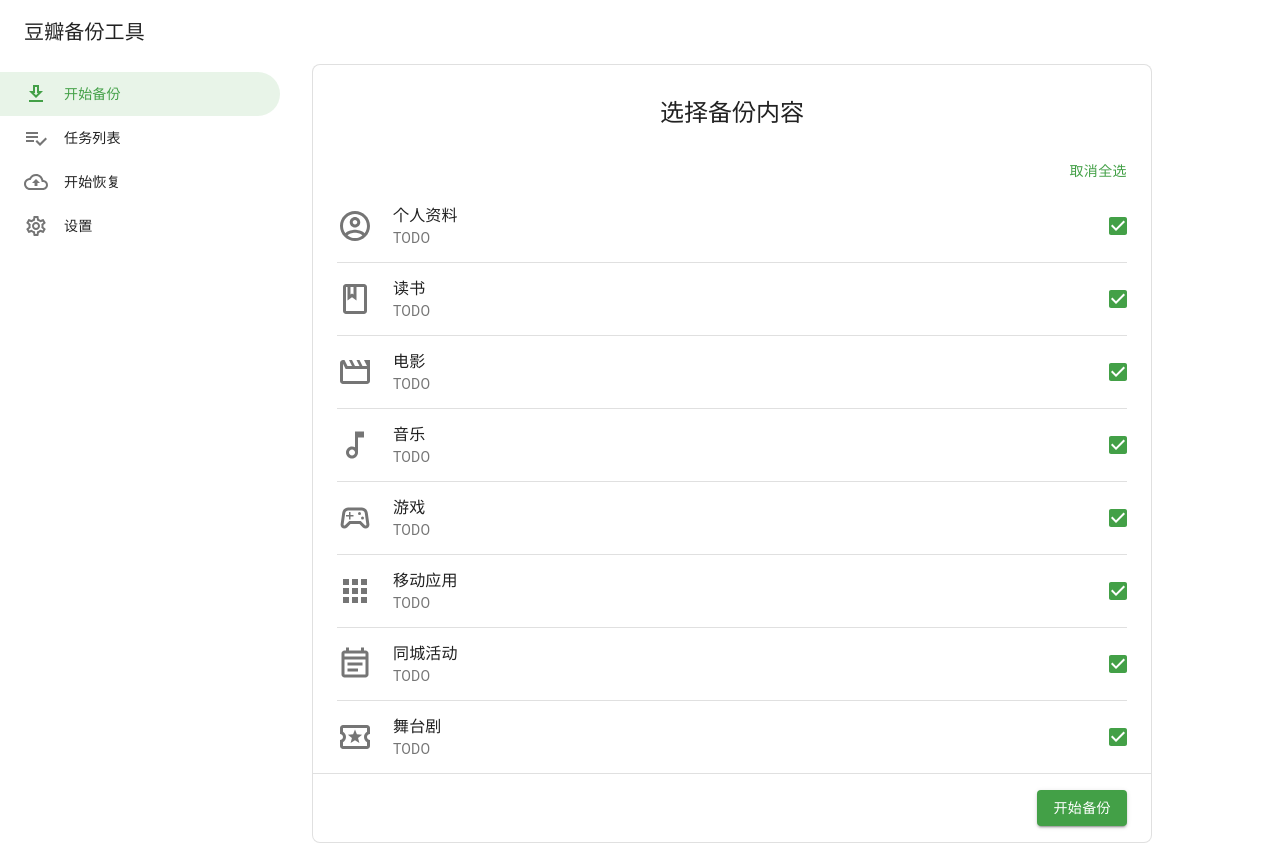
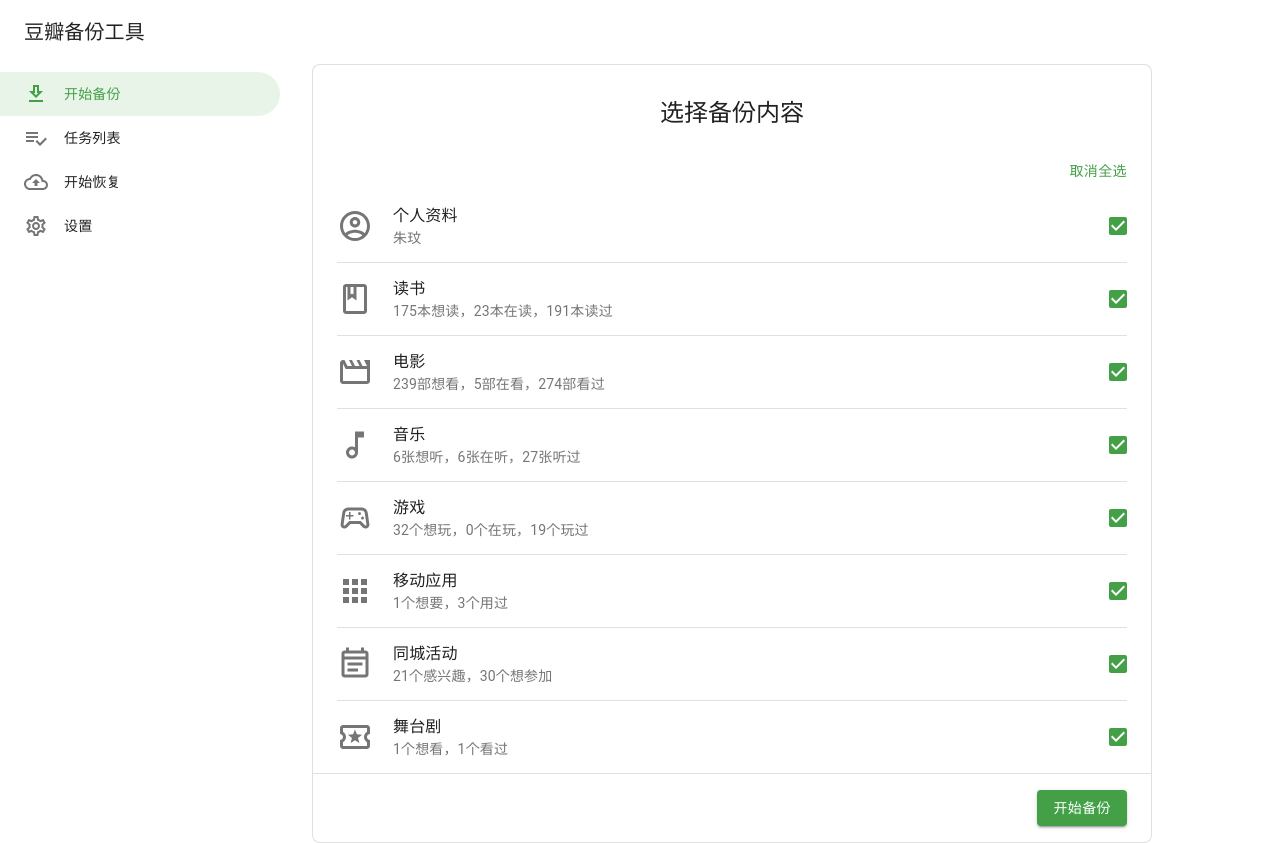
Before and after one commit to ShuyunYuan/douban-backup, a React (Create React App) app: page /backup/add-account in a window 1280 px wide. Both pictures are taken after typing "Sample", "Sample123" into the empty fields and a click on the button "登录". Built offline with nearby package versions, Linux system fonts and the light colour scheme.

Commit message:
Improve select content.

```diff
--- a/src/api/UserItem.ts
+++ b/src/api/UserItem.ts
@@ -2,16 +2,27 @@
 
 export enum UserItemStatus {
   ATTEND = 'attend',
+  COLLECT = 'collect',
+  DOING = 'doing',
   WISH = 'wish',
-  DO = 'do',
-  COLLECT = 'collect',
+}
+
+export enum UserItemType {
+  APP = 'app',
+  BOOK = 'book',
+  DRAMA = 'drama',
+  EVENT = 'event',
+  GAME = 'game',
+  MOVIE = 'movie',
+  MUSIC = 'music',
+  REVIEW = 'review',
 }
 
 export default interface UserItem {
   //celebrities: Celebrity[];
   status: UserItemStatus;
   total: number;
-  type: string;
+  type: UserItemType;
   //reviews: Review[];
   subjects: LegacySubject[];
 }
--- a/src/api/index.ts
+++ b/src/api/index.ts
@@ -9,4 +9,5 @@
 export type User = TypeUser;
 export * from './User';
 export * from './UserAbstract';
+export * from './UserItem';
 export * from './UserMedal';
--- a/src/components/AddAccount.tsx
+++ b/src/components/AddAccount.tsx
@@ -15,10 +15,10 @@
 }
 
 interface DispatchProps {
-  onSignIn: (args: SignInArgs) => void;
-  onResetSignIn: () => void;
-  onAddAccount: (account: Account) => void;
-  onSetBackupUsername: (username: string) => void;
+  signIn: (args: SignInArgs) => void;
+  resetSignIn: () => void;
+  addAccount: (account: Account) => void;
+  setBackupUsername: (username: string) => void;
 }
 
 type Props = StateProps & DispatchProps;
@@ -56,13 +56,13 @@
       focusRef!!.current!!.focus();
       return;
     }
-    props.onSignIn({ username, password });
+    props.signIn({ username, password });
   };
   useEffect(() => {
     if (props.signInUser) {
-      props.onResetSignIn();
-      props.onAddAccount({ username, password, user: props.signInUser });
-      props.onSetBackupUsername(username);
+      props.resetSignIn();
+      props.addAccount({ username, password, user: props.signInUser });
+      props.setBackupUsername(username);
     }
     // eslint-disable-next-line react-hooks/exhaustive-deps
   }, [props.signInUser]);
@@ -102,7 +102,7 @@
                     </Box>
                 )}
                 <Box marginLeft='auto'>
-                  <Button color='primary' disableElevation type='submit' variant='contained'>
+                  <Button color='primary' type='submit' variant='contained'>
                     登录
                   </Button>
                 </Box>
@@ -129,10 +129,10 @@
 }
 
 const mapDispatch: DispatchProps = {
-  onSignIn: signIn,
-  onResetSignIn: resetSignIn,
-  onAddAccount: addAccount,
-  onSetBackupUsername: setBackupUsername,
+  signIn,
+  resetSignIn,
+  addAccount,
+  setBackupUsername,
 }
 
 export default connect(mapState, mapDispatch)(AddAccount);
--- a/src/components/SelectAccount.tsx
+++ b/src/components/SelectAccount.tsx
@@ -14,8 +14,8 @@
 }
 
 interface DispatchProps {
-  onSetBackupUsername: (username: string) => void;
-  onReplace: (location: string) => void;
+  setBackupUsername: (username: string) => void;
+  replace: (location: string) => void;
 }
 
 type Props = StateProps & DispatchProps;
@@ -34,8 +34,8 @@
 function SelectAccount(props: Props) {
   const classes = useStyles();
   const handleAccountClick = (event: React.MouseEvent<HTMLDivElement>) => {
-    props.onSetBackupUsername(event.currentTarget.dataset.username!!);
-    props.onReplace('select-content');
+    props.setBackupUsername(event.currentTarget.dataset.username!!);
+    props.replace('select-content');
   };
   if (!props.accounts.length) {
     return <Redirect to='add-account' />;
@@ -83,8 +83,8 @@
 }
 
 const mapDispatch: DispatchProps = {
-  onSetBackupUsername: setBackupUsername,
-  onReplace: replace,
+  setBackupUsername,
+  replace,
 };
 
 export default connect(mapState, mapDispatch)(SelectAccount);
--- a/src/components/SelectContent.tsx
+++ b/src/components/SelectContent.tsx
@@ -1,21 +1,30 @@
 import {
-  Box, Button, Card, Checkbox, Divider, List, ListItem, ListItemIcon, ListItemSecondaryAction, ListItemText, Typography,
+  Box, Button, Card, Checkbox, CircularProgress, Divider, List, ListItem, ListItemIcon, ListItemSecondaryAction,
+  ListItemText, Typography,
 } from '@material-ui/core';
 import { makeStyles } from '@material-ui/core/styles';
-import React from 'react';
+import React, { useEffect } from 'react';
 import { connect } from 'react-redux';
 import { Redirect } from 'react-router-dom';
+import { ItemList } from '../api';
 
 import contents from '../constants/Contents';
-import { Account } from '../state/Slices';
+import {
+  Account, addUserItemList, AddUserItemListArgs, fetchUserItemList, resetFetchUserItemList,
+} from '../state/Slices';
 import { RootState } from '../state/Store';
 
 interface StateProps {
-  account: Account;
+  account: Account | null;
+  itemList: ItemList | null;
+  isFetchingItemList: boolean;
+  fetchedItemList: ItemList | null;
 }
 
 interface DispatchProps {
-  // TODO
+  fetchUserItemList: (userId: string) => void;
+  resetFetchUserItemList: () => void;
+  addUserItemList: (args: AddUserItemListArgs) => void;
 }
 
 type Props = StateProps & DispatchProps;
@@ -42,6 +51,18 @@
   const handleCheckedChange = (event: React.ChangeEvent<HTMLInputElement>) =>
       setChecked({ ...checked, [event.target.name]: event.target.checked });
   const handleSelectAll = () => setChecked(Object.fromEntries<boolean>(contents.map(it => [it.id, !isAllChecked])))
+  useEffect(() => {
+    if (props.account && !props.itemList && !props.isFetchingItemList) {
+      if (props.fetchedItemList) {
+        props.resetFetchUserItemList();
+        props.addUserItemList({ userId: props.account.user.id, itemList: props.fetchedItemList });
+      } else {
+        // TODO: Handle error instead of keep retrying.
+        props.fetchUserItemList(props.account.user.id);
+      }
+    }
+    // eslint-disable-next-line react-hooks/exhaustive-deps
+  }, [props.isFetchingItemList, props.fetchedItemList]);
   if (!props.account) {
     return <Redirect to='select-account' />
   }
@@ -53,6 +74,8 @@
               选择备份内容
             </Typography>
           </Box>
+          <Box position='relative'>
+            <Box visibility={!!props.itemList ? 'visible' : 'hidden'}>
               <Box display='flex' justifyContent='flex-end' paddingX={2}>
                 <Button color='primary' onClick={handleSelectAll}>
                   {isAllChecked ? '取消全选' : '全选'}
@@ -61,13 +84,19 @@
               <List disablePadding>
                 {contents.map((content, index) => {
                   const ContentIcon = content.icon;
+                  const contentDescription = props.itemList ? content.description({
+                    user: props.account!!.user,
+                    itemList: props.itemList,
+                  }) : '';
                   return (
                       <Box key={content.id}>
                         <ListItem classes={{ root: classes.listItemRoot }}>
                           <ListItemIcon>
                             <ContentIcon style={{ fontSize: 36 }} />
                           </ListItemIcon>
-                      <ListItemText primary={content.title} secondary={content.description} />
+                          <ListItemText
+                              primary={content.title}
+                              secondary={contentDescription} />
                           <ListItemSecondaryAction classes={{ root: classes.listItemSecondaryActionRoot }}>
                             <Checkbox
                                 checked={checked[content.id]} edge='end' name={content.id}
@@ -87,15 +116,32 @@
                   开始备份
                 </Button>
               </Box>
+            </Box>
+            <Box
+                position='absolute' left={0} right={0} top={0} bottom={0}
+                display={props.isFetchingItemList ? 'flex' : 'none'} alignItems='center' justifyContent='center'>
+              <CircularProgress thickness={4} />
+            </Box>
+          </Box>
         </Card>
       </Box>
   );
 }
 
 function mapState(state: RootState): StateProps {
+  const account = state.accounts[state.backupUsername];
   return {
-    account: state.accounts[state.backupUsername]!!,
+    account: account,
+    itemList: account && state.userItemLists[account.user.id],
+    isFetchingItemList: state.fetchUserItemList.isPending,
+    fetchedItemList: state.fetchUserItemList.itemList,
   };
 }
 
-export default connect(mapState)(SelectContent);
+const mapDispatch: DispatchProps = {
+  fetchUserItemList,
+  resetFetchUserItemList,
+  addUserItemList,
+}
+
+export default connect(mapState, mapDispatch)(SelectContent);
--- a/src/constants/Contents.ts
+++ b/src/constants/Contents.ts
@@ -2,6 +2,8 @@
   AccountCircleOutlined, AppsOutlined, BookOutlined, EventNoteOutlined, LocalPlayOutlined, MovieOutlined,
   MusicNoteOutlined, SportsEsportsOutlined, SvgIconComponent,
 } from '@material-ui/icons';
+
+import { ItemList, User, UserItemStatus, UserItemType } from '../api';
 
 export enum ContentId {
   PROFILE= 'profile',
@@ -14,11 +16,20 @@
   DRAMA = 'drama',
 }
 
+export interface ContentDescriptionArgs {
+  user: User;
+  itemList: ItemList;
+}
+
 export interface Content {
   id: ContentId;
   icon: SvgIconComponent;
   title: string;
-  description: string;
+  description: (args: ContentDescriptionArgs) => string;
+}
+
+function getItemTotal(args: ContentDescriptionArgs, type: UserItemType, status: UserItemStatus): number {
+  return args.itemList.itemlist.find(it => it.type === type && it.status === status)?.total || 0
 }
 
 export const contents: Content[] = [
@@ -26,49 +37,85 @@
     id: ContentId.PROFILE,
     icon: AccountCircleOutlined,
     title: '个人资料',
-    description: 'TODO',
+    description: args => args.user.name,
   },
   {
     id: ContentId.BOOK,
     icon: BookOutlined,
     title: '读书',
-    description: 'TODO',
+    description: args => `${
+        getItemTotal(args, UserItemType.BOOK, UserItemStatus.WISH)
+    }本想读，${
+        getItemTotal(args, UserItemType.BOOK, UserItemStatus.DOING)
+    }本在读，${
+        getItemTotal(args, UserItemType.BOOK, UserItemStatus.COLLECT)
+    }本读过`,
   },
   {
     id: ContentId.MOVIE,
     icon: MovieOutlined,
     title: '电影',
-    description: 'TODO',
+    description: args => `${
+        getItemTotal(args, UserItemType.MOVIE, UserItemStatus.WISH)
+    }部想看，${
+        getItemTotal(args, UserItemType.MOVIE, UserItemStatus.DOING)
+    }部在看，${
+        getItemTotal(args, UserItemType.MOVIE, UserItemStatus.COLLECT)
+    }部看过`,
   },
   {
     id: ContentId.MUSIC,
     icon: MusicNoteOutlined,
     title: '音乐',
-    description: 'TODO',
+    description: args => `${
+        getItemTotal(args, UserItemType.MUSIC, UserItemStatus.WISH)
+    }张想听，${
+        getItemTotal(args, UserItemType.MUSIC, UserItemStatus.DOING)
+    }张在听，${
+        getItemTotal(args, UserItemType.MUSIC, UserItemStatus.COLLECT)
+    }张听过`,
   },
   {
     id: ContentId.GAME,
     icon: SportsEsportsOutlined,
     title: '游戏',
-    description: 'TODO',
+    description: args => `${
+        getItemTotal(args, UserItemType.GAME, UserItemStatus.WISH)
+    }个想玩，${
+        getItemTotal(args, UserItemType.GAME, UserItemStatus.DOING)
+    }个在玩，${
+        getItemTotal(args, UserItemType.GAME, UserItemStatus.COLLECT)
+    }个玩过`,
   },
   {
     id: ContentId.APP,
     icon: AppsOutlined,
     title: '移动应用',
-    description: 'TODO',
+    description: args => `${
+        getItemTotal(args, UserItemType.APP, UserItemStatus.WISH)
+    }个想要，${
+        getItemTotal(args, UserItemType.APP, UserItemStatus.COLLECT)
+    }个用过`,
   },
   {
     id: ContentId.EVENT,
     icon: EventNoteOutlined,
     title: '同城活动',
-    description: 'TODO',
+    description: args => `${
+        getItemTotal(args, UserItemType.EVENT, UserItemStatus.WISH)
+    }个感兴趣，${
+        getItemTotal(args, UserItemType.EVENT, UserItemStatus.ATTEND)
+    }个想参加`,
   },
   {
     id: ContentId.DRAMA,
     icon: LocalPlayOutlined,
     title: '舞台剧',
-    description: 'TODO',
+    description: args => `${
+        getItemTotal(args, UserItemType.DRAMA, UserItemStatus.WISH)
+    }个想看，${
+        getItemTotal(args, UserItemType.DRAMA, UserItemStatus.COLLECT)
+    }个看过`,
   },
 ];
 export default contents;
```
Also changed, not shown: src/state/Slices.ts (+51 -15 lines). Lines whose indentation alone changed are shown as unchanged.
